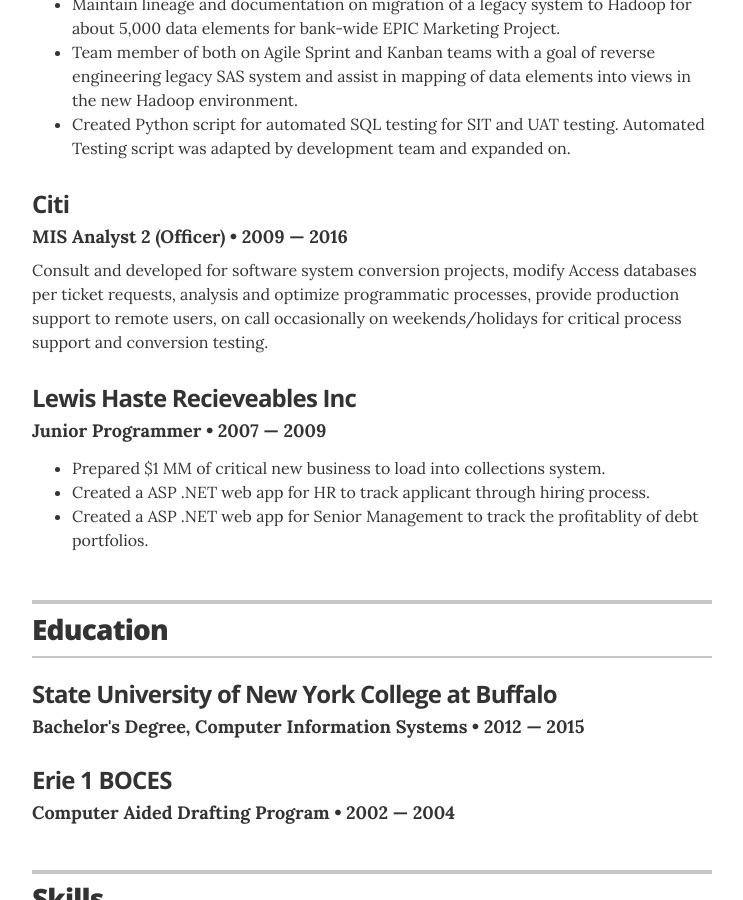
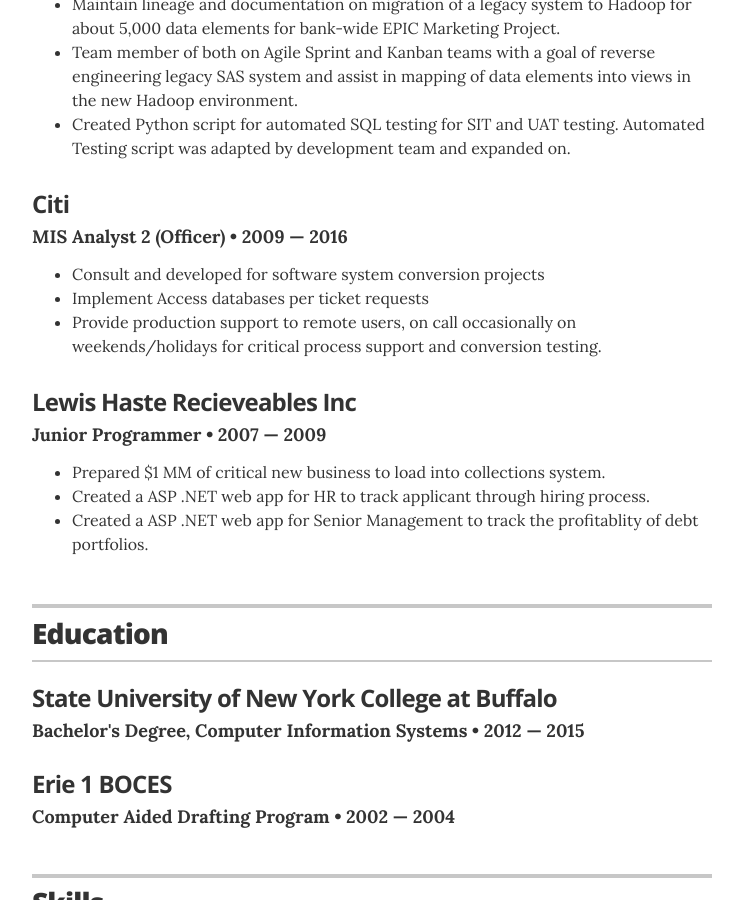
Before and after one commit to KLynnM315/klynnm315.github.io, a Jekyll site: the page built from index.html, in a window 1280 px wide and 900 px high, scrolled down 825 px. Shown: the whole window, without its empty margins (268-1011 px from the left). Built offline with Jekyll 4.4.1, drawn with Linux system fonts in a browser that asks for light colours.

Commit message:
more updates

```diff
--- a/_data/experience.yml
+++ b/_data/experience.yml
@@ -15,7 +15,7 @@
 - company: Citi
   position: MIS Analyst 2 (Officer)
   duration: 2009 &mdash; 2016
-  summary: Consult and developed for software system conversion projects, modify Access databases per ticket requests, analysis and optimize programmatic processes, provide production support to remote users, on call occasionally on weekends/holidays for critical process support and conversion testing.
+  summary: <ul class="resume-item-list"><li>Consult and developed for software system conversion projects</li><li>Implement Access databases per ticket requests</li><li>Provide production support to remote users, on call occasionally on weekends/holidays for critical process support and conversion testing.</li></ul>
 
   # Lhr Inc
 - company: Lewis Haste Recieveables Inc
```
